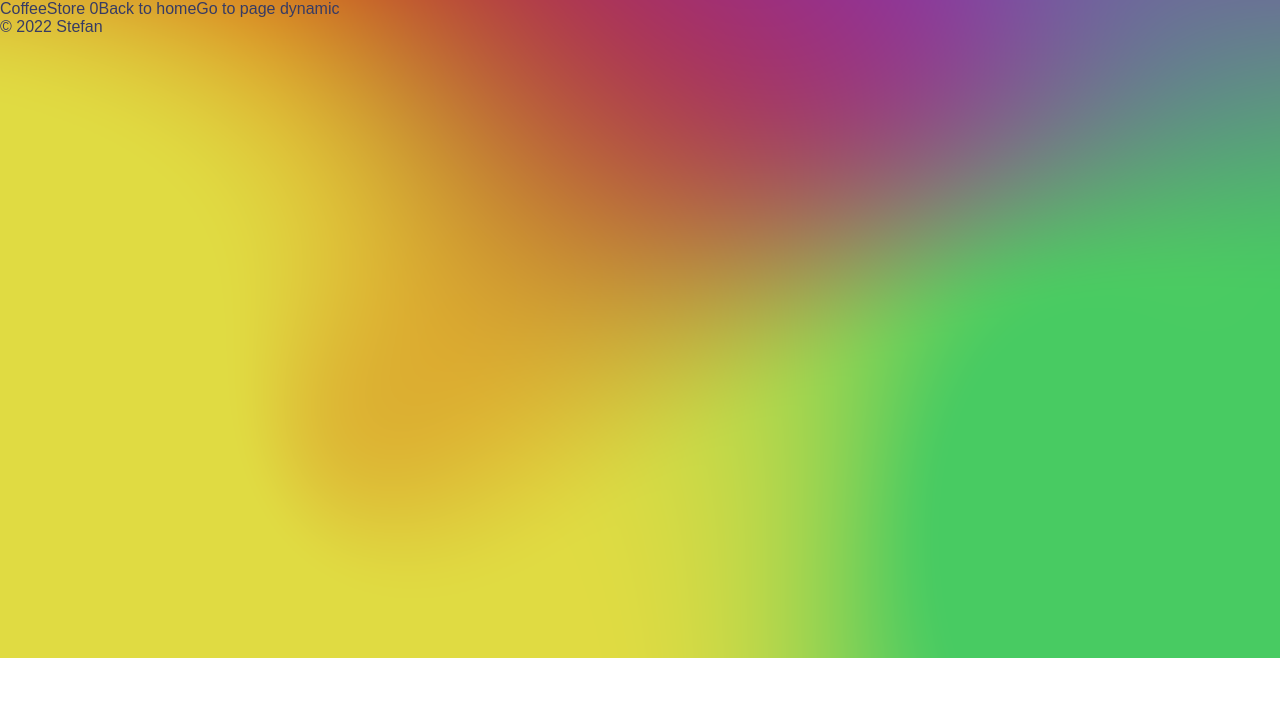
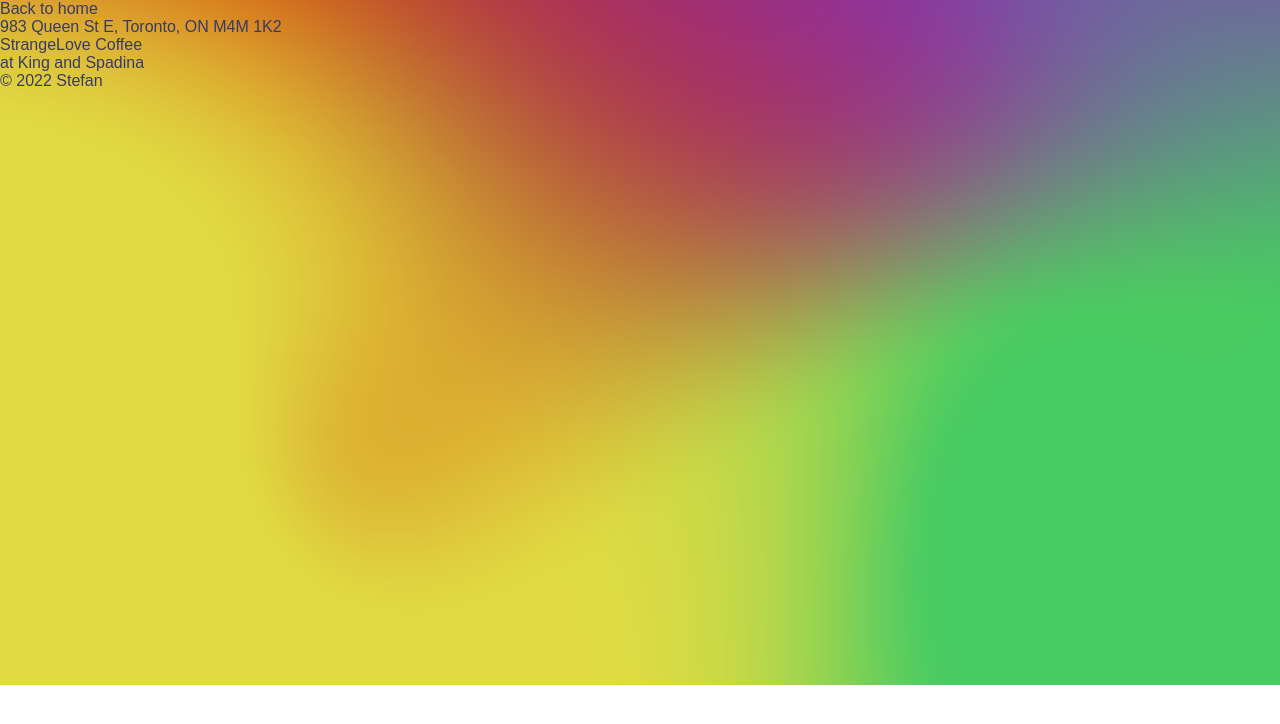
Before and after one commit to Consciously/con-coffee-connoisseur, a Next.js app: page /coffee-store/0 in a window 1280 px wide. Shown: the top 724 px of the page. Built offline with nearby package versions, Linux system fonts and the light colour scheme.

Commit message:
refactor dynamic page for individuell content and make getStaticPaths return value dynamic as well

```diff
--- a/data/coffee-stores.json
+++ b/data/coffee-stores.json
@@ -14,5 +14,13 @@
 		"websiteUrl": "https://www.darkhorseespresso.com/",
 		"address": "401 Richmond St W",
 		"neighbourhood": "Richmond and Spadina"
+	},
+	{
+		"id": 300,
+		"name": "Route 300",
+		"imgUrl": "https://images.unsplash.com/photo-1498804103079-a6351b050096?ixid=MnwxMjA3fDB8MHxwaG90by1wYWdlfHx8fGVufDB8fHx8&ixlib=rb-1.2.1&auto=format&fit=crop&w=2468&q=80",
+		"websiteUrl": "https://www.darkhorseespresso.com/",
+		"address": "401 Richmond St W",
+		"neighbourhood": "Route 300 in the hood"
 	}
 ]
--- a/pages/coffee-store/[id].jsx
+++ b/pages/coffee-store/[id].jsx
@@ -2,42 +2,48 @@ import React from 'react';
 import { useRouter } from 'next/router';
 import Link from 'next/link';
 import coffeeStoreData from '../../data/coffee-stores.json';
+import Head from 'next/head';
+
+export const getStaticPaths = () => {
+	const paths = coffeeStoreData.map(store => ({
+		params: {
+			id: store.id.toString(),
+		},
+	}));
+	return {
+		paths,
+		fallback: true,
+	};
+};
 
 export const getStaticProps = async ({ params }) => {
 	return {
 		props: {
-			coffeeStore: coffeeStoreData.find(store => store.id === params.id),
+			coffeeStores: coffeeStoreData.find(
+				store => store.id.toString() === params.id,
+			),
 		},
 	};
 };
 
-export const getStaticPaths = () => {
-	return {
-		paths: [
-			{
-				params: {
-					id: '0',
-				},
-				params: {
-					id: '1',
-				},
-			},
-		],
-	};
-};
+const CoffeeStore = ({ coffeeStores }) => {
+	const router = useRouter();
+	if (router.isFallback) {
+		return <div>Loading...</div>;
+	}
 
-const CoffeeStore = () => {
-	const router = useRouter();
-	const { id } = router.query;
+	const { address, name, neighbourhood } = coffeeStores;
 	return (
 		<div>
-			CoffeeStore {id}
+			<Head>
+				<title>{name}</title>
+			</Head>
 			<Link href='/'>
 				<a>Back to home</a>
 			</Link>
-			<Link href='/coffee-store/id'>
-				<a>Go to page dynamic</a>
-			</Link>
+			<p>{address}</p>
+			<p>{name}</p>
+			<p>{neighbourhood}</p>
 		</div>
 	);
 };
--- a/pages/index.js
+++ b/pages/index.js
@@ -5,7 +5,7 @@ import coffeeStoresData from '../data/coffee-stores.json';
 import Card from '../components/Card/Card.component';
 import styles from '../styles/Home.module.css';
 
-export const getStaticProps = async context => {
+export const getStaticProps = async () => {
 	return {
 		props: {
 			coffeeStores: coffeeStoresData,
```
